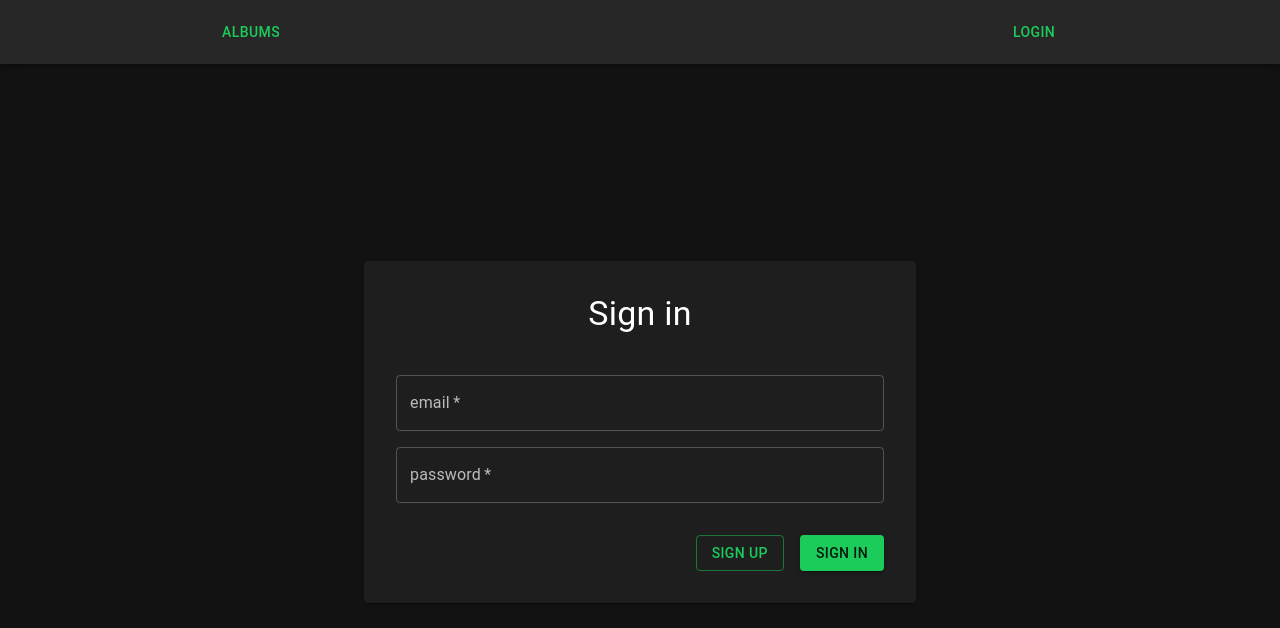
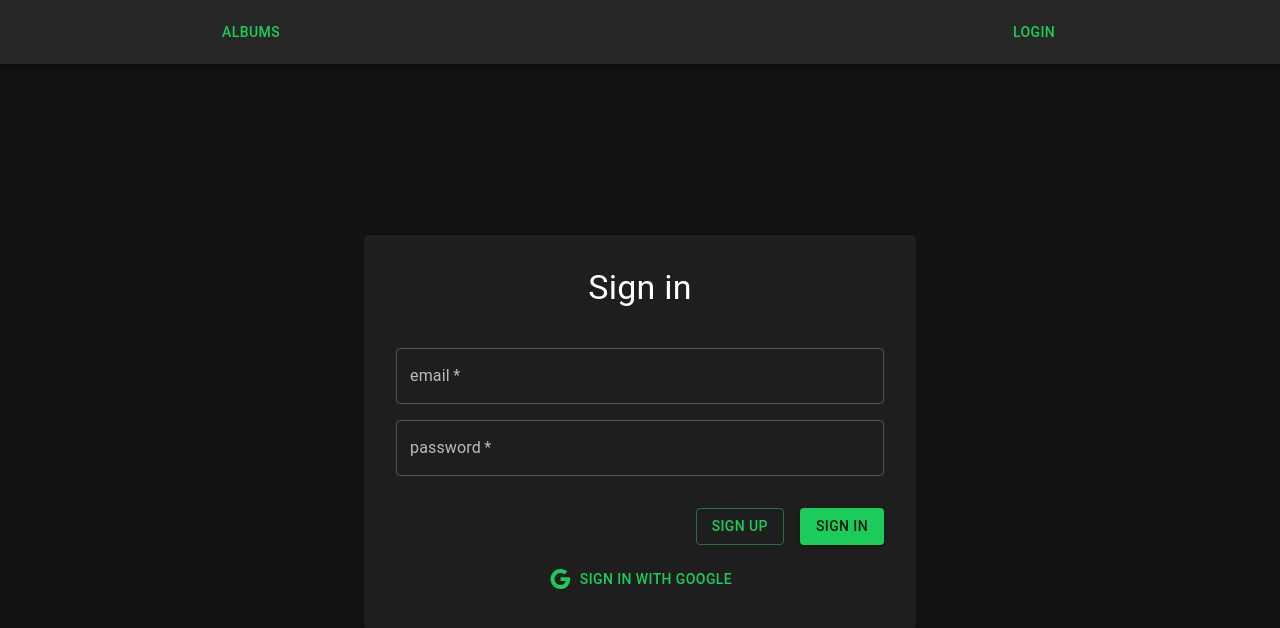
Before and after one commit to xtoman3/MusicLib, a React (Vite) app: page /login in a window 1280 px wide. Shown: the top 628 px of the page. Built offline with nearby package versions, Linux system fonts and the light colour scheme; no server answers.

Commit message:
Added sign in using google account

```diff
--- /dev/null
+++ b/src/components/SignInWithGoogleButton.tsx
@@ -0,0 +1,22 @@
+import GoogleIcon from '@mui/icons-material/Google';
+import { Button } from '@mui/material';
+import { useNavigate } from '@tanstack/react-router';
+
+import { signInWithGoogle } from '../firebase';
+
+const SignInWithGoogleButton = () => {
+	const navigate = useNavigate();
+
+	const signInAndRedirect = () => {
+		signInWithGoogle().then(() => navigate({ to: '/' }));
+	};
+
+	return (
+		<Button onClick={signInAndRedirect}>
+			<GoogleIcon sx={{ marginRight: 1 }} />
+			<span>Sign in with Google</span>
+		</Button>
+	);
+};
+
+export default SignInWithGoogleButton;
--- a/src/firebase.ts
+++ b/src/firebase.ts
@@ -5,7 +5,9 @@ import {
 	signInWithEmailAndPassword,
 	signOut as authSignOut,
 	onAuthStateChanged,
-	User
+	User,
+	GoogleAuthProvider,
+	signInWithPopup
 } from 'firebase/auth';
 import {
 	collection,
@@ -28,6 +30,8 @@ initializeApp({
 // Authentication
 const auth = getAuth();
 
+const provider = new GoogleAuthProvider();
+
 // Sign up handler
 export const signUp = (email: string, password: string) =>
 	createUserWithEmailAndPassword(auth, email, password);
@@ -35,6 +39,8 @@ export const signUp = (email: string, password: string) =>
 // Sign in handler
 export const signIn = (email: string, password: string) =>
 	signInWithEmailAndPassword(auth, email, password);
+
+export const signInWithGoogle = () => signInWithPopup(auth, provider);
 
 // Sign out handler
 export const signOut = () => authSignOut(auth);
--- a/src/pages/Login.tsx
+++ b/src/pages/Login.tsx
@@ -1,10 +1,11 @@
-import { Button, Paper, Typography, TextField, Box } from '@mui/material';
+import { Box, Button, Paper, TextField, Typography } from '@mui/material';
 import { FormEvent, useState } from 'react';
 import { useNavigate } from '@tanstack/react-router';
 
 import useField from '../hooks/useField';
 import usePageTitle from '../hooks/usePageTitle';
 import { signIn, signUp } from '../firebase';
+import SignInWithGoogleButton from '../components/SignInWithGoogleButton';
 
 const Login = () => {
 	usePageTitle('Login');
@@ -80,6 +81,7 @@ const Login = () => {
 					Sign in
 				</Button>
 			</Box>
+			<SignInWithGoogleButton />
 		</Paper>
 	);
 };
```
